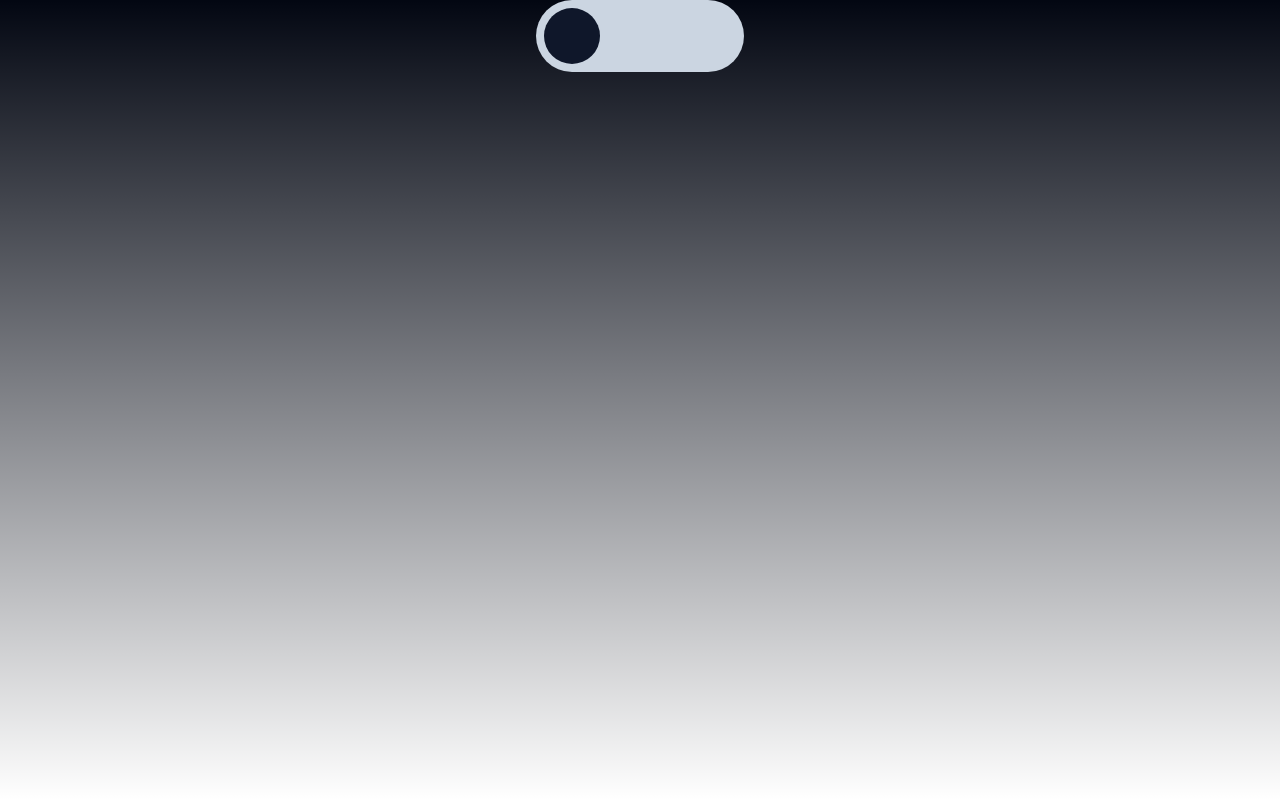
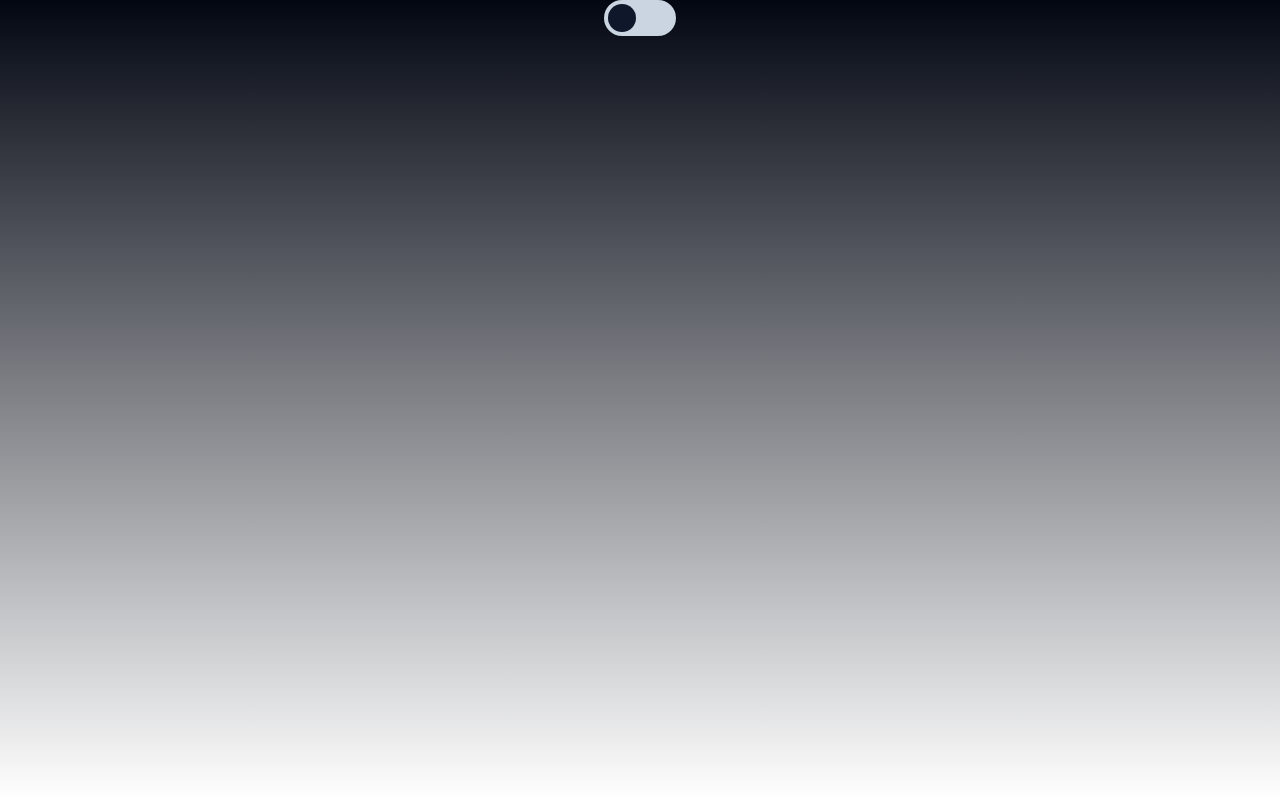
Before and after one commit to FinnPenn/PhotoMedia, a Next.js app: page /components/TestComponent in a window 1280 px wide. Built offline with nearby package versions, Linux system fonts and the light colour scheme.

Commit message:
fix(structure): Rename Component

```diff
--- a/app/main.css
+++ b/app/main.css
@@ -101,10 +101,11 @@ body {
 .toggle-animation {
     position: relative;
     animation-name: toggler;
-    animation-duration: 1s;
+    animation-duration: 0.5s;
+    animation-fill-mode: forwards;
 }
 
 @keyframes toggler {
     from {  left: 0  }
-    to   {  left: 100% }
+    to   {  left: calc(100% - 1.75rem) }
 }
--- a/pages/components/TestComponent.tsx
+++ b/pages/components/TestComponent.tsx
@@ -15,8 +15,8 @@ const CustomComponent: React.FC = () => {
     return (
         <div>
             <div className="flex justify-center items-center h-full w-full">
-                <div className="bg-slate-300 w-48 h-14 rounded-full p-2">
-                    <div id="toggle" className="bg-slate-900 rounded-full h-14 w-14"></div>
+                <div className="bg-slate-300 w-16 h-7 rounded-full p-1">
+                    <div id="toggle" className="bg-slate-900 rounded-full h-7 w-7"></div>
                 </div>
             </div>
         </div>
--- a/pages/index.tsx
+++ b/pages/index.tsx
@@ -1,5 +1,5 @@
 import React from "react";
-import CustomComponent from './components/CustomComponent';
+import CustomComponent from './components/Heroslider';
 import Navbar from './layout/Navbar';
 
 const Page: React.FC = () => { return (
```
Also changed, not shown: pages/components/Heroslider.tsx (renamed from pages/components/CustomComponent.tsx).
